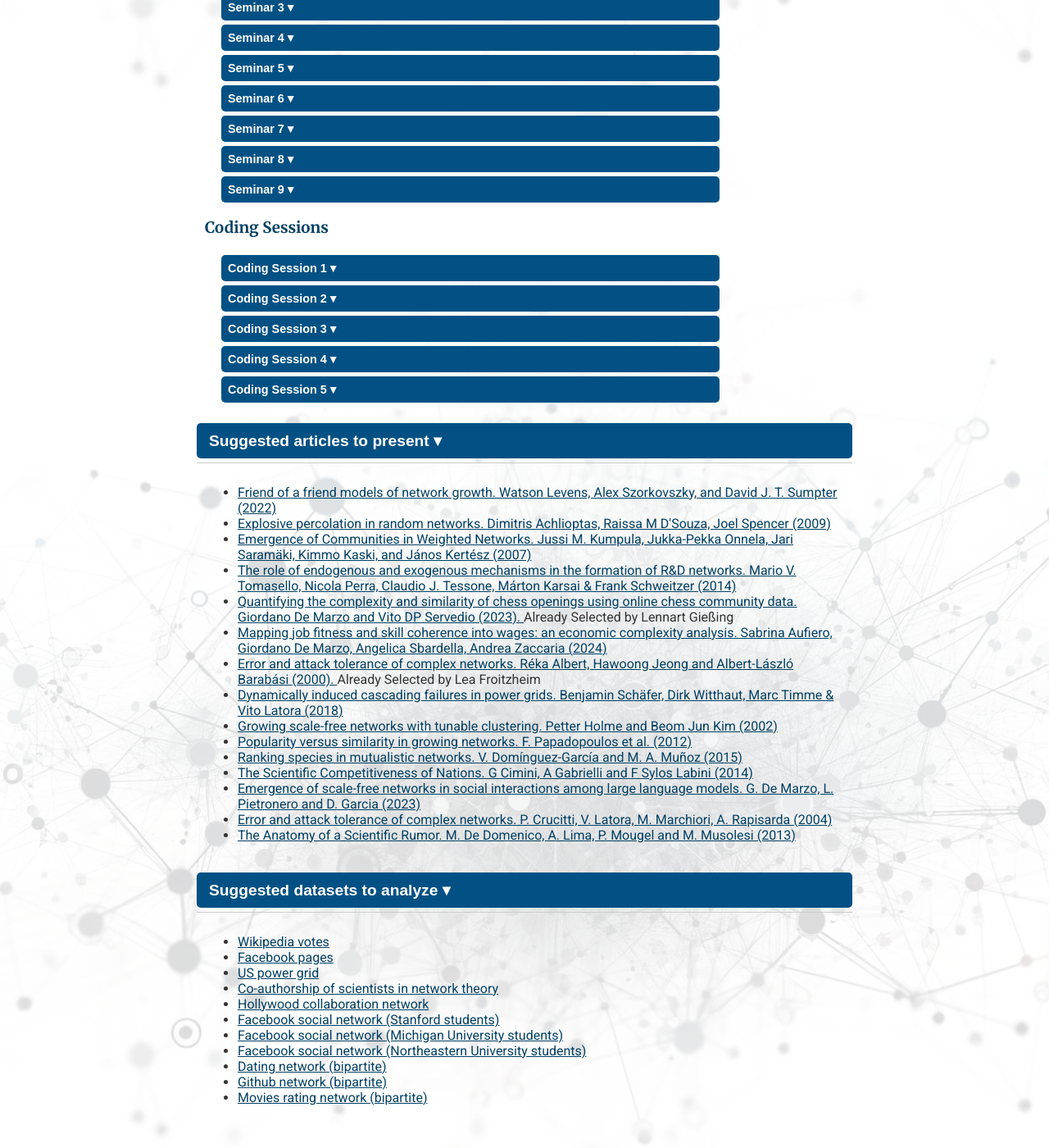
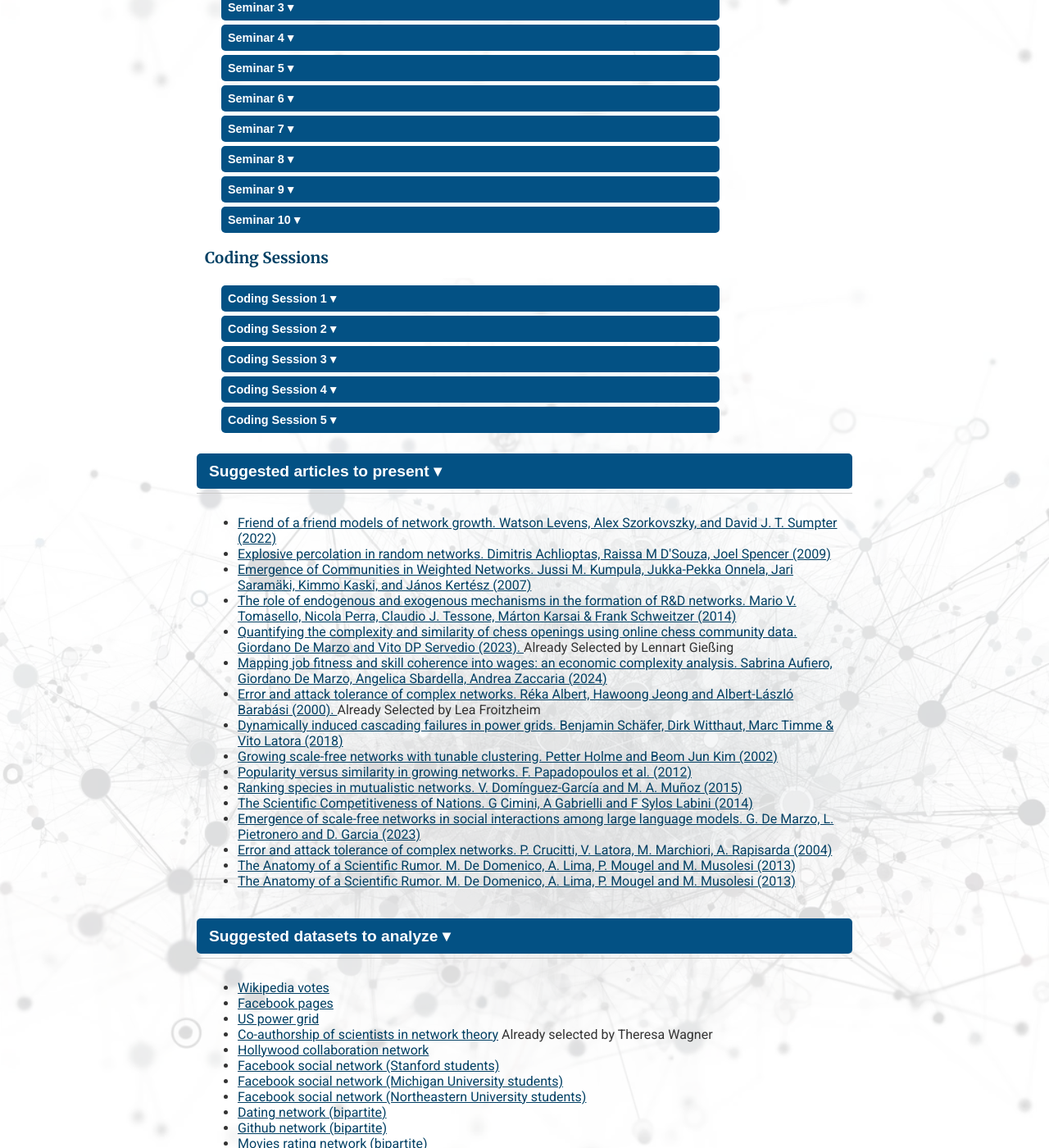
Before and after one commit to giordano-demarzo/giordano-demarzo.github.io, a Jekyll site: the page built from Network_Science.markdown, in a window 1280 px wide and 1400 px high, scrolled down 2221 px. Shown: the whole window at 82% size. Built offline with Jekyll 4.4.1, drawn with Linux system fonts in a browser that asks for light colours.

Commit message:
Seminar 10

```diff
--- a/Network_Science.markdown
+++ b/Network_Science.markdown
@@ -253,6 +253,22 @@
                    </ul>
            </div>
        </div>
+       <div class="nested-accordion">
+           <button class="nested-accordion-button">Seminar 10 &#9662;</button>
+           <div class="nested-accordion-content">
+               <h4>Readings and Slides</h4>
+                   <ul>
+                       	<li><a href="/files/network_science/Network_Science_10.pdf">Slides</a></li>
+                       	<li><a href="https://www.nature.com/articles/srep00723">A new metrics for countries' fitness and products' complexity. Tacchella, Andrea, et al. (2012).</a></li>
+                       	<li><a href="https://www.science.org/doi/10.1126/science.1144581">Multiple routes transmitted epidemics on multiplex networks. Zhao et al. (2014).</a></li>
+                       	<li><a href="https://journals.plos.org/plosone/article/file?id=10.1371/journal.pone.0092200&type=printable">The Product Space Conditions the Development of Nations. Hidalgo, César A., et al. (2007).</a></li>
+                   </ul>
+               <h4>Additional Reading</h4>
+                   <ul>
+                   	<li><a href="https://journals.plos.org/plosone/article?id=10.1371/journal.pone.0113770">How the Taxonomy of Products Drives the Economic Development of Countries. Zaccaria, Andrea, et al. (2014). </a></li>
+                   </ul>
+           </div>
+       </div>
        <h3> Coding Sessions </h3>
        <h5> </h5>
        <div class="nested-accordion">
@@ -389,6 +405,7 @@
 		<li><a href="https://arxiv.org/abs/2312.06619" rel="nofollow">Emergence of scale-free networks in social interactions among large language models. G. De Marzo, L. Pietronero and D. Garcia (2023)</a></li>
 		<li><a href="https://doi.org/10.1016/j.physa.2004.04.031" rel="nofollow">Error and attack tolerance of complex networks. P. Crucitti, V. Latora, M. Marchiori, A. Rapisarda (2004)</a></li>
 		<li><a href="https://www.nature.com/articles/srep02980" rel="nofollow">The Anatomy of a Scientific Rumor. M. De Domenico, A. Lima, P. Mougel and M. Musolesi (2013)</a></li>
+		<li><a href="https://www.nature.com/articles/srep02980" rel="nofollow">The Anatomy of a Scientific Rumor. M. De Domenico, A. Lima, P. Mougel and M. Musolesi (2013)</a></li>
 	</ul>
     </div>
     <!-- Datasets for Students Presentations -->
@@ -398,7 +415,7 @@
 		<li><a href="https://networkrepository.com/soc-wiki-Vote.php" rel="nofollow">Wikipedia votes</a></li>
 		<li><a href="https://networkrepository.com/fb-pages-politician.php" rel="nofollow">Facebook pages</a></li>
 		<li><a href="https://networkrepository.com/inf-power.php" rel="nofollow">US power grid</a></li>
-		<li><a href="https://networkrepository.com/ca-netscience.php" rel="nofollow">Co-authorship of scientists in network theory</a></li>
+		<li><a href="https://networkrepository.com/ca-netscience.php" rel="nofollow">Co-authorship of scientists in network theory</a> Already selected by Theresa Wagner</li>
 		<li><a href="https://networkrepository.com/ca-hollywood-2009.php" rel="nofollow">Hollywood collaboration network</a></li>
 		<li><a href="https://networkrepository.com/socfb-Stanford3.php" rel="nofollow">Facebook social network (Stanford students)</a></li>
 		<li><a href="https://networkrepository.com/socfb-Michigan23.php" rel="nofollow">Facebook social network (Michigan University students)</a></li>
```
Also changed, not shown: 1 other file.
